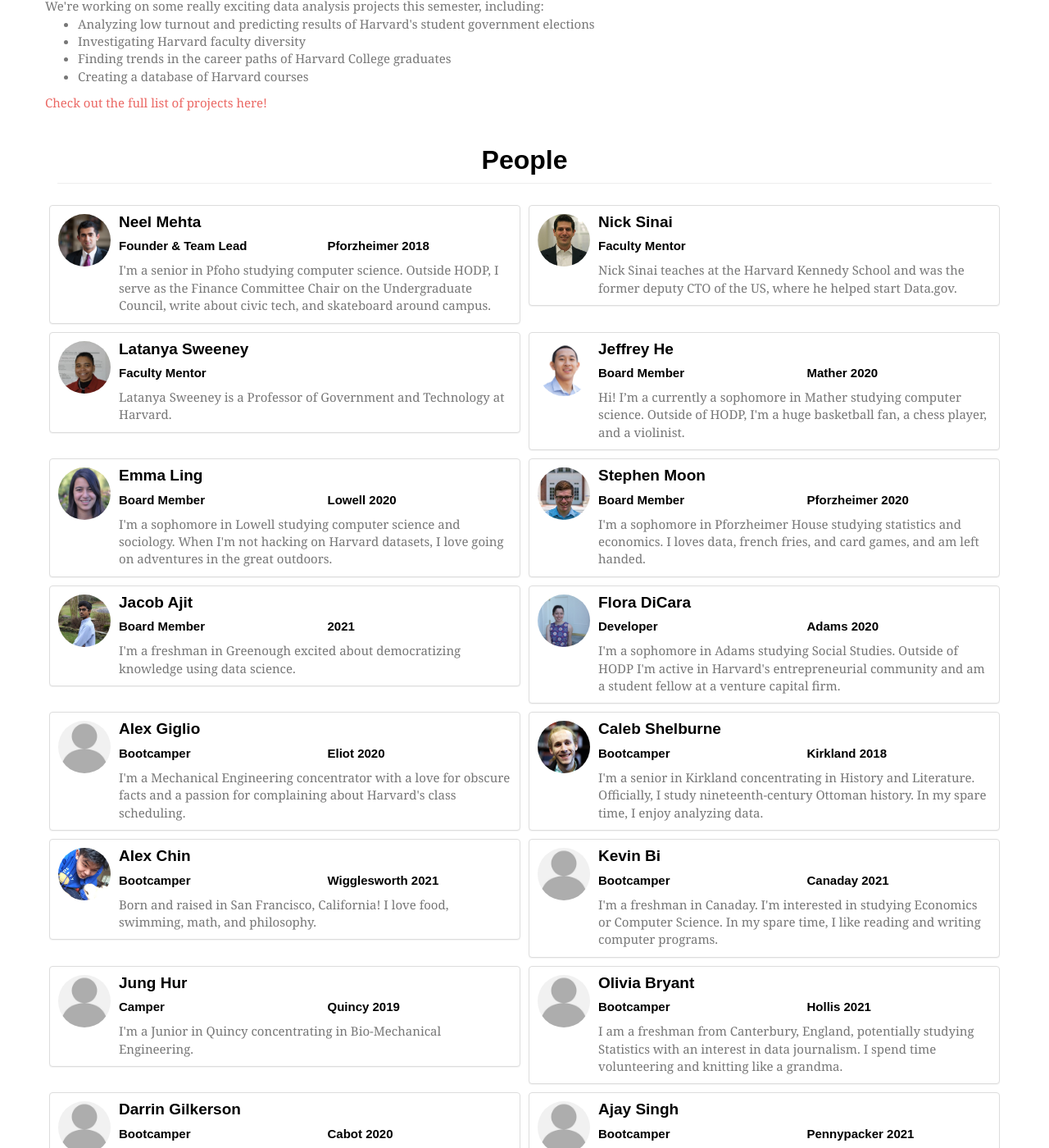
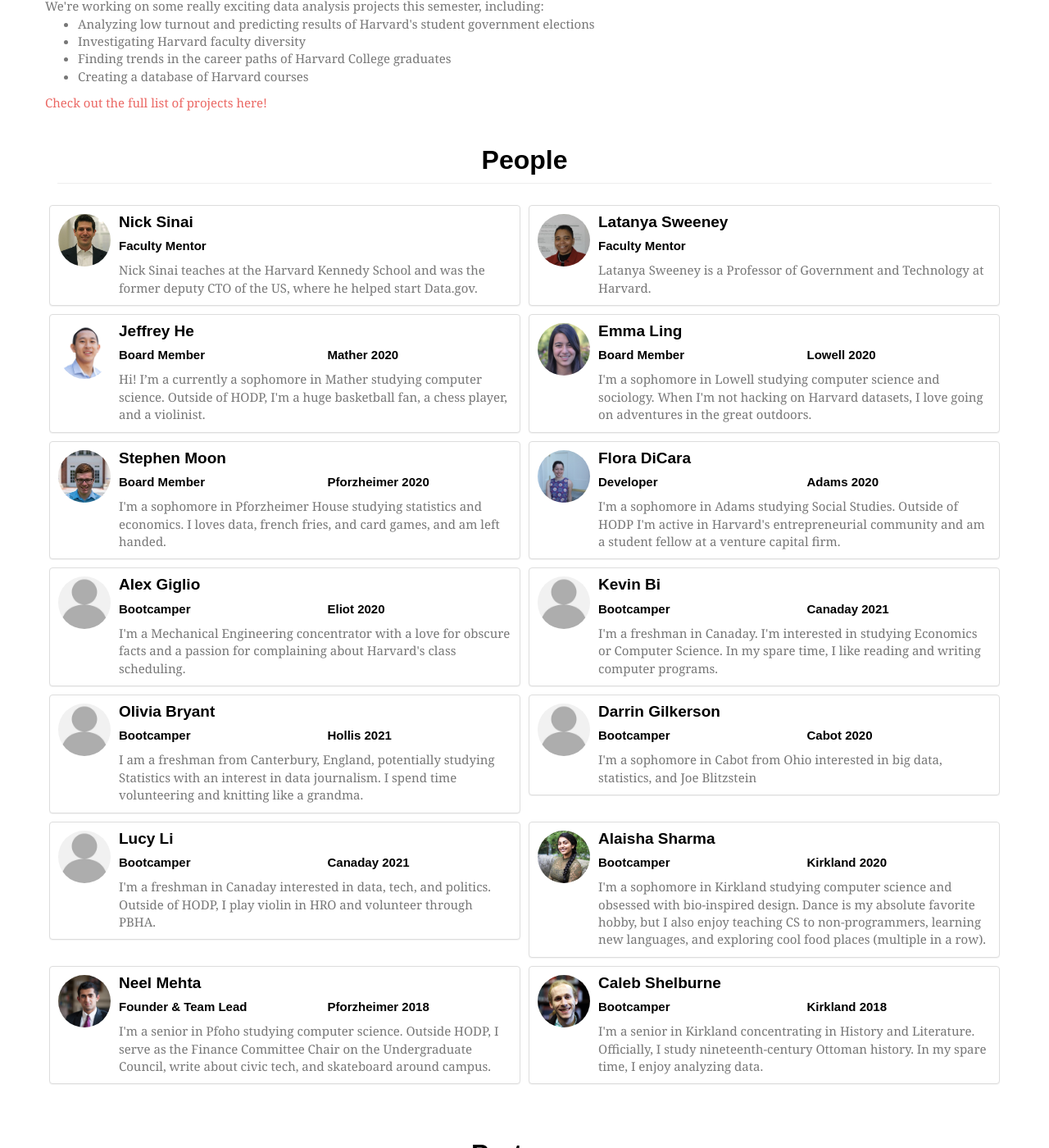
Before and after one commit to Eandalf7h/HarvardOpenData, a Jekyll site: the page built from about.html, in a window 1280 px wide and 1400 px high, scrolled down 1284 px. Shown: the whole window at 82% size. Built offline with Jekyll 4.4.1, drawn with Linux system fonts in a browser that asks for light colours; nearby versions of some CDN libraries; some web fonts are replaced; some of the changed text lies outside the part shown.

Commit message:
edited members list and updated order of featured

```diff
--- a/_data/featured.yml
+++ b/_data/featured.yml
@@ -1,3 +1,6 @@
+- name: Predicting the 2017 UC Presidential Election
+  imgsrc: pres-debates.jpg
+  url: https://medium.com/harvard-open-data-project/the-data-is-in-heres-who-will-win-the-uc-presidential-election-14b19859cc3
 - name: Harvard Concentration Data
   imgsrc: harvard-concentration-data.jpeg
   url: https://medium.com/harvard-open-data-project/from-ec-to-tech-how-harvard-students-are-changing-concentrations-b748b55ed35b
@@ -7,6 +10,3 @@
 - name: Harvard's Most Desired Houses
   imgsrc: most-least-desired-houses.jpeg
   url: https://medium.com/harvard-open-data-project/housingday-4b0bd5e33b3e
-- name: Predicting the 2017 UC Presidential Election
-  imgsrc: pres-debates.jpg
-  url: https://medium.com/harvard-open-data-project/the-data-is-in-heres-who-will-win-the-uc-presidential-election-14b19859cc3
--- a/_data/people.yml
+++ b/_data/people.yml
@@ -1,10 +1,3 @@
--   name: Neel Mehta
-    url: https://www.linkedin.com/in/neelmehta18
-    role: Founder & Team Lead
-    image: neel-mehta.jpg
-    house: Pforzheimer
-    year: 2018
-    bio: I'm a senior in Pfoho studying computer science. Outside HODP, I serve as the Finance Committee Chair on the Undergraduate Council, write about civic tech, and skateboard around campus.
 -   name: Nick Sinai
     image: nick-sinai.jpg
     role: Faculty Mentor
@@ -31,12 +24,6 @@
     house: Pforzheimer
     year: 2020
     bio: I'm a sophomore in Pforzheimer House studying statistics and economics. I loves data, french fries, and card games, and am left handed.
--   name: Jacob Ajit
-    role: Board Member
-    image: jacob-ajit.jpg
-    house:
-    year: 2021
-    bio: I'm a freshman in Greenough excited about democratizing knowledge using data science.
 -   name: Flora DiCara
     role: Developer
     image: flora-dicara.jpg
@@ -48,28 +35,11 @@
     house: Eliot
     year: 2020
     bio: I'm a Mechanical Engineering concentrator with a love for obscure facts and a passion for complaining about Harvard's class scheduling.
--   name: Caleb Shelburne
-    role: Bootcamper
-    house: Kirkland
-    year: 2018
-    image: caleb-shelburne.jpg
-    bio: I'm a senior in Kirkland concentrating in History and Literature. Officially, I study nineteenth-century Ottoman history. In my spare time, I enjoy analyzing data.
--   name: Alex Chin
-    role: Bootcamper
-    house: Wigglesworth
-    year: 2021
-    bio: Born and raised in San Francisco, California! I love food, swimming, math, and philosophy.
-    image: alex-chin.jpg
 -   name: Kevin Bi
     role: Bootcamper
     house: Canaday
     year: 2021
     bio: I'm a freshman in Canaday. I'm interested in studying Economics or Computer Science. In my spare time, I like reading and writing computer programs.
--   name: Jung Hur
-    role: Camper
-    house: Quincy
-    year: 2019
-    bio: I'm a Junior in Quincy concentrating in Bio-Mechanical Engineering.
 -   name: Olivia Bryant
     role: Bootcamper
     house: Hollis
@@ -80,12 +50,6 @@
     house: Cabot
     year: 2020
     bio: I'm a sophomore in Cabot from Ohio interested in big data, statistics, and Joe Blitzstein
--   name: Ajay Singh
-    role: Bootcamper
-    house: Pennypacker
-    year: 2021
-    bio: I'm a freshman in Pennypacker. I'm from Houston, Texas, and I'm interested in a lot of things (I have no idea what I'm studying yet).
-    # image: ajay-singh.png
 -   name: Lucy Li
     role: Bootcamper
     house: Canaday
@@ -97,3 +61,16 @@
     year: 2020
     bio: I'm a sophomore in Kirkland studying computer science and obsessed with bio-inspired design. Dance is my absolute favorite hobby, but I also enjoy teaching CS to non-programmers, learning new languages, and exploring cool food places (multiple in a row).
     image: alaisha-sharma.jpeg
+-   name: Neel Mehta
+    url: https://www.linkedin.com/in/neelmehta18
+    role: Founder & Team Lead
+    image: neel-mehta.jpg
+    house: Pforzheimer
+    year: 2018
+    bio: I'm a senior in Pfoho studying computer science. Outside HODP, I serve as the Finance Committee Chair on the Undergraduate Council, write about civic tech, and skateboard around campus.
+-   name: Caleb Shelburne
+    role: Bootcamper
+    house: Kirkland
+    year: 2018
+    image: caleb-shelburne.jpg
+    bio: I'm a senior in Kirkland concentrating in History and Literature. Officially, I study nineteenth-century Ottoman history. In my spare time, I enjoy analyzing data.
```
